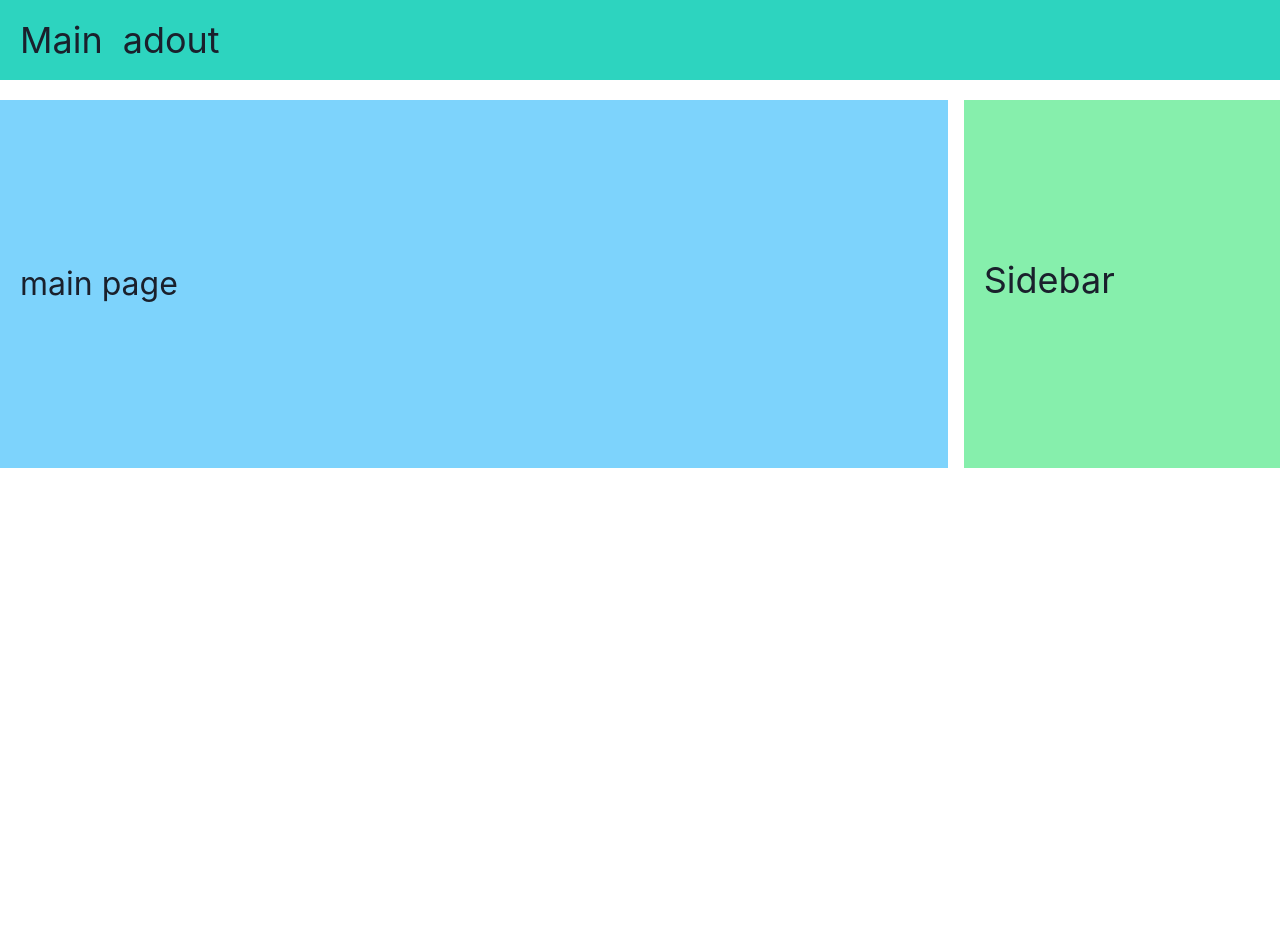
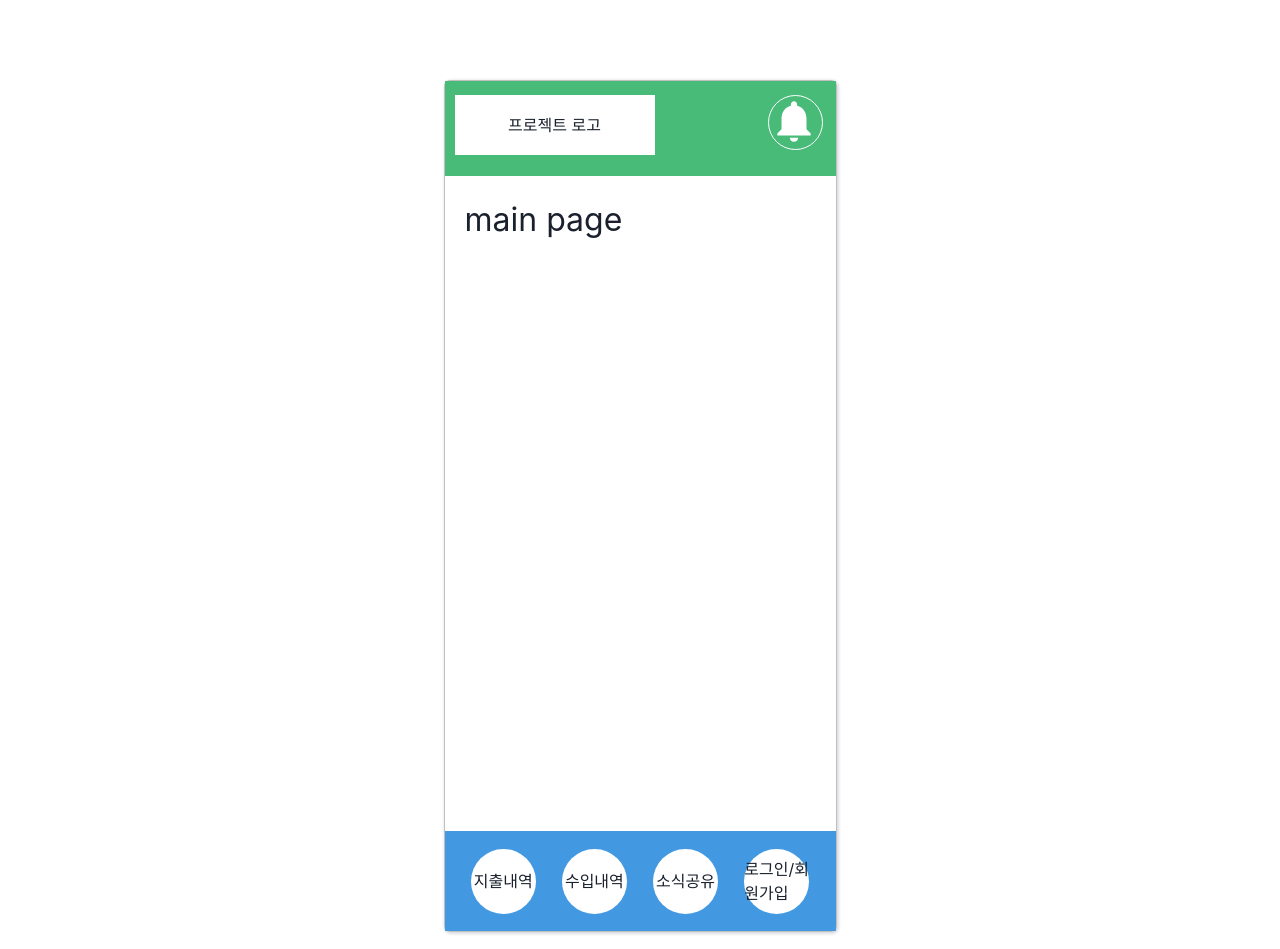
Before and after one commit to Garbi93/selfprj2-front, a React (Create React App) app: page / in a window 1280 px wide. Before the commit the page ends 800 px from the top, so only its background shows below. Built offline with nearby package versions, Linux system fonts and the light colour scheme.

Commit message:
06/27 router 설정 변경중, 메인 와이어프레임 잡기

```diff
--- a/package.json
+++ b/package.json
@@ -3,6 +3,7 @@
   "version": "0.1.0",
   "private": true,
   "dependencies": {
+    "@chakra-ui/icons": "^2.1.1",
     "@chakra-ui/react": "^2.8.2",
     "@emotion/react": "^11.11.4",
     "@emotion/styled": "^11.11.5",
--- a/src/App.js
+++ b/src/App.js
@@ -1,13 +1,12 @@
 import React from "react";
 import { RouterProvider } from "react-router-dom";
 import root from "./router/root";
-import { ChakraProvider } from "@chakra-ui/react";
 
 function App() {
   return (
-    <ChakraProvider>
+    <>
       <RouterProvider router={root} />
-    </ChakraProvider>
+    </>
   );
 }
 
--- a/src/components/menus/BasicMenu.js
+++ /dev/null
@@ -1,17 +0,0 @@
-import React from "react";
-import { Link } from "react-router-dom";
-
-function BasicMenu(props) {
-  return (
-    <div className="flex space-x-5">
-      <div>
-        <Link to={"/"}>Main</Link>
-      </div>
-      <div>
-        <Link to={"/about"}>adout</Link>
-      </div>
-    </div>
-  );
-}
-
-export default BasicMenu;
--- a/src/index.js
+++ b/src/index.js
@@ -3,11 +3,14 @@ import ReactDOM from "react-dom/client";
 import "./index.css";
 import App from "./App";
 import reportWebVitals from "./reportWebVitals";
+import { ChakraProvider } from "@chakra-ui/react";
 
 const root = ReactDOM.createRoot(document.getElementById("root"));
 root.render(
   <React.StrictMode>
-    <App />
+    <ChakraProvider>
+      <App />
+    </ChakraProvider>
   </React.StrictMode>,
 );
 
--- a/src/layouts/BasicLayout.js
+++ b/src/layouts/BasicLayout.js
@@ -1,23 +1,34 @@
 import React from "react";
-import BasicMenu from "../components/menus/BasicMenu";
+import {
+  Card,
+  CardBody,
+  CardFooter,
+  CardHeader,
+  Center,
+} from "@chakra-ui/react";
+import HeaderBar from "./HeaderBar";
+import FooterBar from "./FooterBar";
 
 function BasicLayout({ children }) {
   return (
-    <>
-      <header className="bg-teal-400 p-5">
-        <h1 className="text-2xl md:text-4xl">
-          <BasicMenu />
-        </h1>
-      </header>
-      <div className="bg-white my-5 w-full flex flex-col space-y-4 md:flex-row md:space-x-4 md:space-y-0">
-        <main className="bg-sky-300 md:w-2/3 lg:w-3/4 px-5 py-40">
+    <Center mt="20">
+      <Card
+        w="393px"
+        h="852px"
+        shadow="1px 1px 3px 1px #dadce0"
+        border="1px solid silver"
+      >
+        <CardHeader w="100%" h="95px" bg="green.400" p="0">
+          <HeaderBar />
+        </CardHeader>
+        <CardBody w="100%" h="657px">
           {children}
-        </main>
-        <aside className="bg-green-300 md:w-1/3 lg:w-1/4 px-5 py-40">
-          <h1 className="text-2xl md:text-4xl"> Sidebar </h1>
-        </aside>
-      </div>
-    </>
+        </CardBody>
+        <CardFooter w="100%" h="100px" bg="blue.400" p="0">
+          <FooterBar />
+        </CardFooter>
+      </Card>
+    </Center>
   );
 }
 
--- /dev/null
+++ b/src/layouts/FooterBar.js
@@ -0,0 +1,23 @@
+import React from "react";
+import { Circle, Flex } from "@chakra-ui/react";
+
+function FooterBar(props) {
+  return (
+    <Flex h="100%" w="100%" justifyContent="space-evenly" mt="17.5px">
+      <Circle w="65px" h="65px" bg="white">
+        지출내역
+      </Circle>
+      <Circle w="65px" h="65px" bg="white">
+        수입내역
+      </Circle>
+      <Circle w="65px" h="65px" bg="white">
+        소식공유
+      </Circle>
+      <Circle w="65px" h="65px" bg="white">
+        로그인/회원가입
+      </Circle>
+    </Flex>
+  );
+}
+
+export default FooterBar;
--- /dev/null
+++ b/src/layouts/HeaderBar.js
@@ -0,0 +1,33 @@
+import React from "react";
+import { Box, Flex } from "@chakra-ui/react";
+import { BellIcon } from "@chakra-ui/icons";
+
+function HeaderBar(props) {
+  return (
+    <Flex w="100%" h="100%">
+      <Box
+        ml="10px"
+        mt="14px"
+        w="200px"
+        h="60px"
+        bg="white"
+        textAlign="center"
+        lineHeight="60px"
+      >
+        프로젝트 로고
+      </Box>
+      <Box
+        w="55px"
+        h="55px"
+        borderRadius="55px"
+        ml="113px"
+        mt="14px"
+        border="1px solid white"
+      >
+        <BellIcon w="50px" h="50px" color="white" />
+      </Box>
+    </Flex>
+  );
+}
+
+export default HeaderBar;
--- a/src/router/root.js
+++ b/src/router/root.js
@@ -1,18 +1,30 @@
-import { createBrowserRouter } from "react-router-dom";
-import { lazy, Suspense } from "react";
+// import { createBrowserRouter } from "react-router-dom";
+// import { lazy, Suspense } from "react";
+//
+// const Loading = <div className="bg-orange-700">Loading....</div>;
+// const Main = lazy(() => import("../pages/MainPage"));
+//
+// const root = createBrowserRouter([
+//   {
+//     path: "",
+//     element: (
+//       <Suspense fallback={Loading}>
+//         <Main />
+//       </Suspense>
+//     ),
+//   },
+// ]);
+//
+// export default root;
 
-const Loading = <div className="bg-orange-700">Loading....</div>;
-const Main = lazy(() => import("../pages/MainPage"));
+import {
+  createBrowserRouter,
+  createRoutesFromElements,
+  Route,
+} from "react-router-dom";
+import MainPage from "../pages/MainPage";
 
-const root = createBrowserRouter([
-  {
-    path: "",
-    element: (
-      <Suspense fallback={Loading}>
-        <Main />
-      </Suspense>
-    ),
-  },
-]);
-
+const root = createBrowserRouter(
+  createRoutesFromElements(<Route path="/" element={<MainPage />}></Route>),
+);
 export default root;
```
Also changed, not shown: 1 other file (tests, documents, lock files or other folders).
